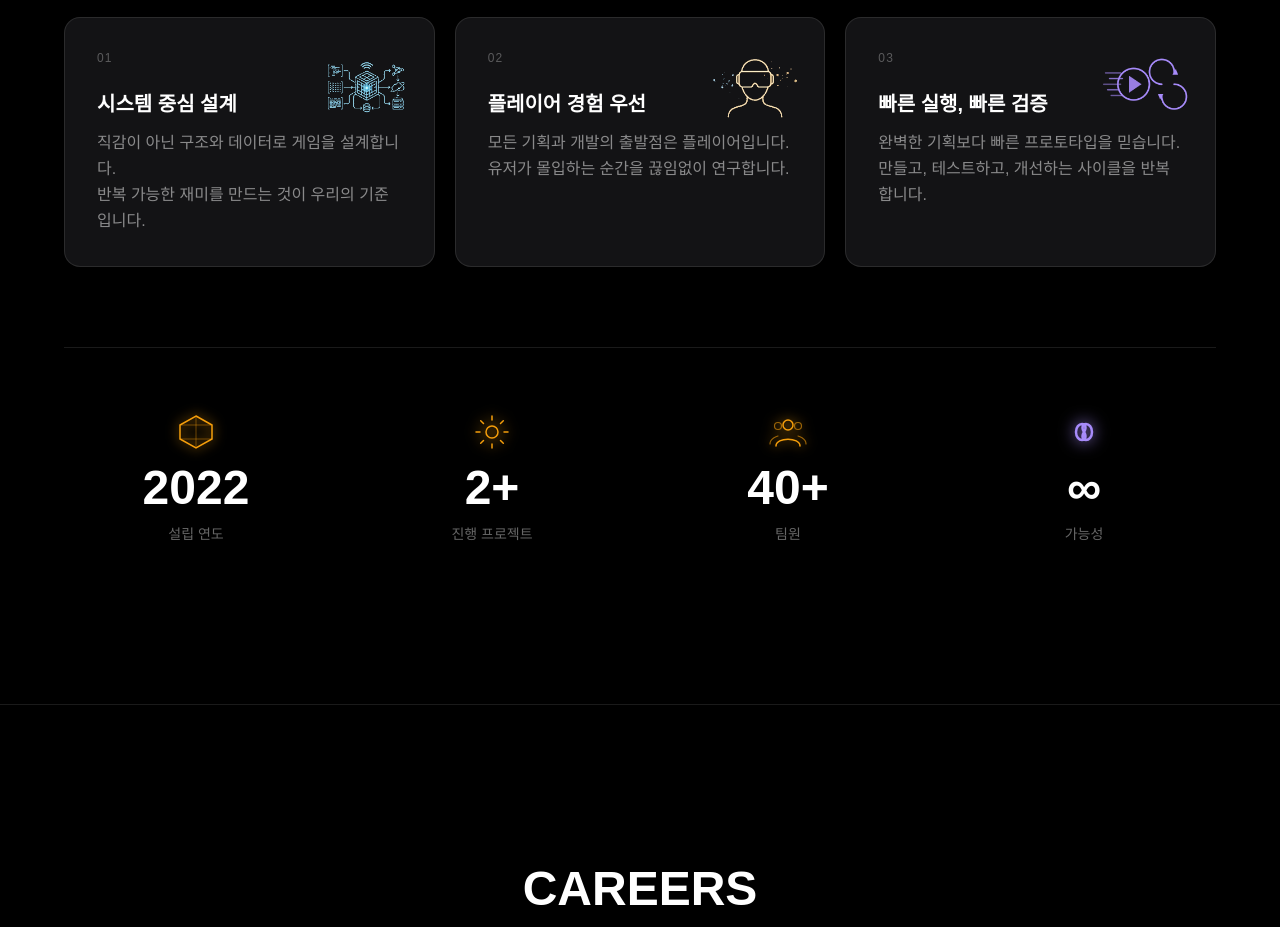
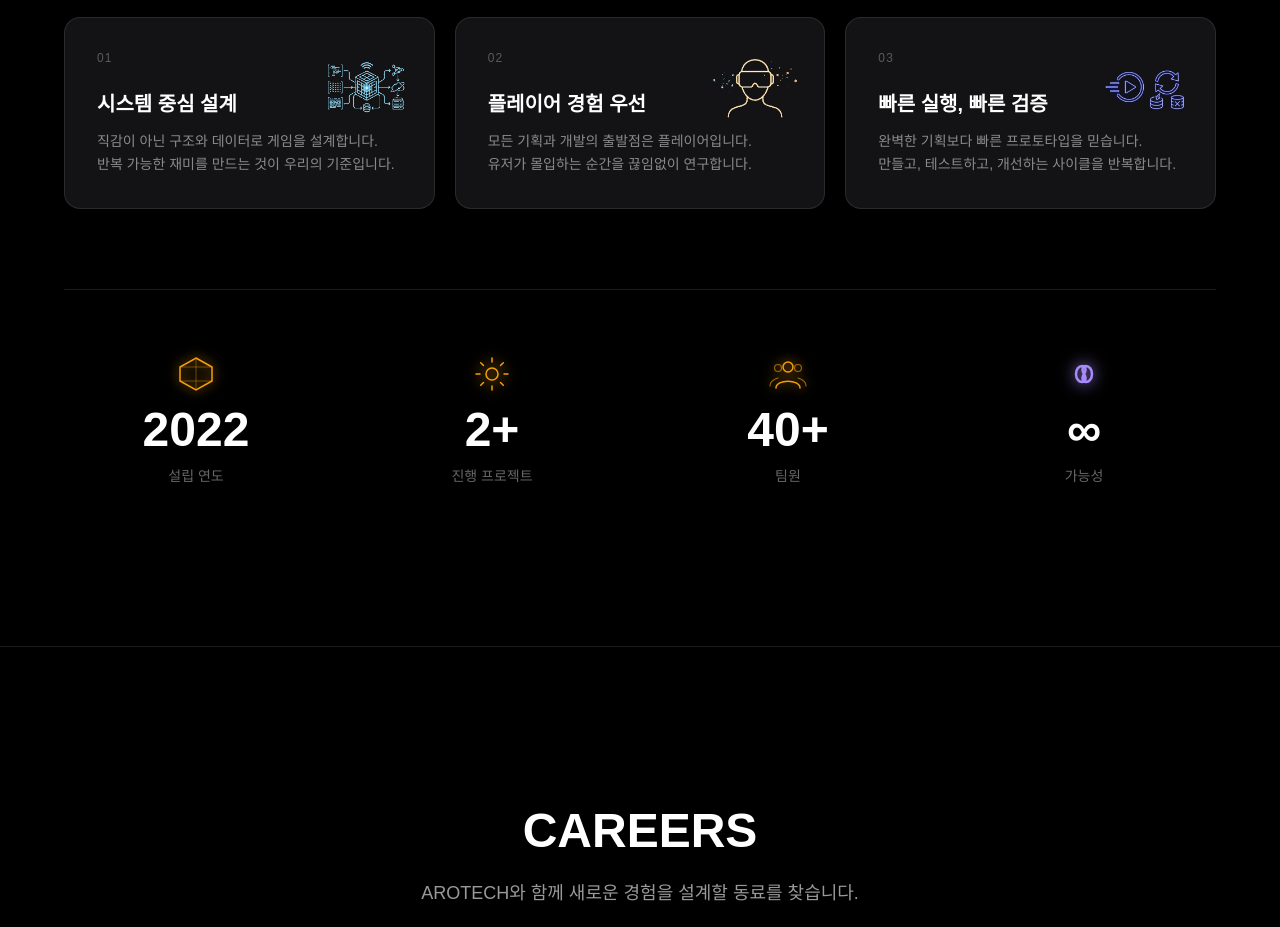
Before and after one commit to arotech-inc/corporate, a Next.js app: page / in a window 1280 px wide. Shown: the part 2420-3347 px from the top of the page. Built offline with nearby package versions, Linux system fonts and the light colour scheme.

Commit message:
icon img change

```diff
--- a/app/page.tsx
+++ b/app/page.tsx
@@ -157,7 +157,7 @@
               <Image src="/v_icon1.png" alt="시스템 중심 설계" width={90} height={90} />
             </div>
             <h3 className="text-xl font-bold mb-3 pr-20">시스템 중심 설계</h3>
-            <p className="text-white/50 text-base leading-relaxed">
+            <p className="text-white/50 text-sm leading-relaxed">
               직감이 아닌 구조와 데이터로 게임을 설계합니다.<br />
               반복 가능한 재미를 만드는 것이 우리의 기준입니다.
             </p>
@@ -170,7 +170,7 @@
               <Image src="/v_icon2.png" alt="플레이어 경험 우선" width={90} height={90} />
             </div>
             <h3 className="text-xl font-bold mb-3 pr-20">플레이어 경험 우선</h3>
-            <p className="text-white/50 text-base leading-relaxed">
+            <p className="text-white/50 text-sm leading-relaxed">
               모든 기획과 개발의 출발점은 플레이어입니다.<br />
               유저가 몰입하는 순간을 끊임없이 연구합니다.
             </p>
@@ -183,7 +183,7 @@
               <Image src="/v_icon3.png" alt="빠른 실행, 빠른 검증" width={90} height={90} />
             </div>
             <h3 className="text-xl font-bold mb-3 pr-20">빠른 실행, 빠른 검증</h3>
-            <p className="text-white/50 text-base leading-relaxed">
+            <p className="text-white/50 text-sm leading-relaxed">
               완벽한 기획보다 빠른 프로토타입을 믿습니다.<br />
               만들고, 테스트하고, 개선하는 사이클을 반복합니다.
             </p>
```
Also changed, not shown: public/v_icon3.png, public/vision_icon3.png (added).
